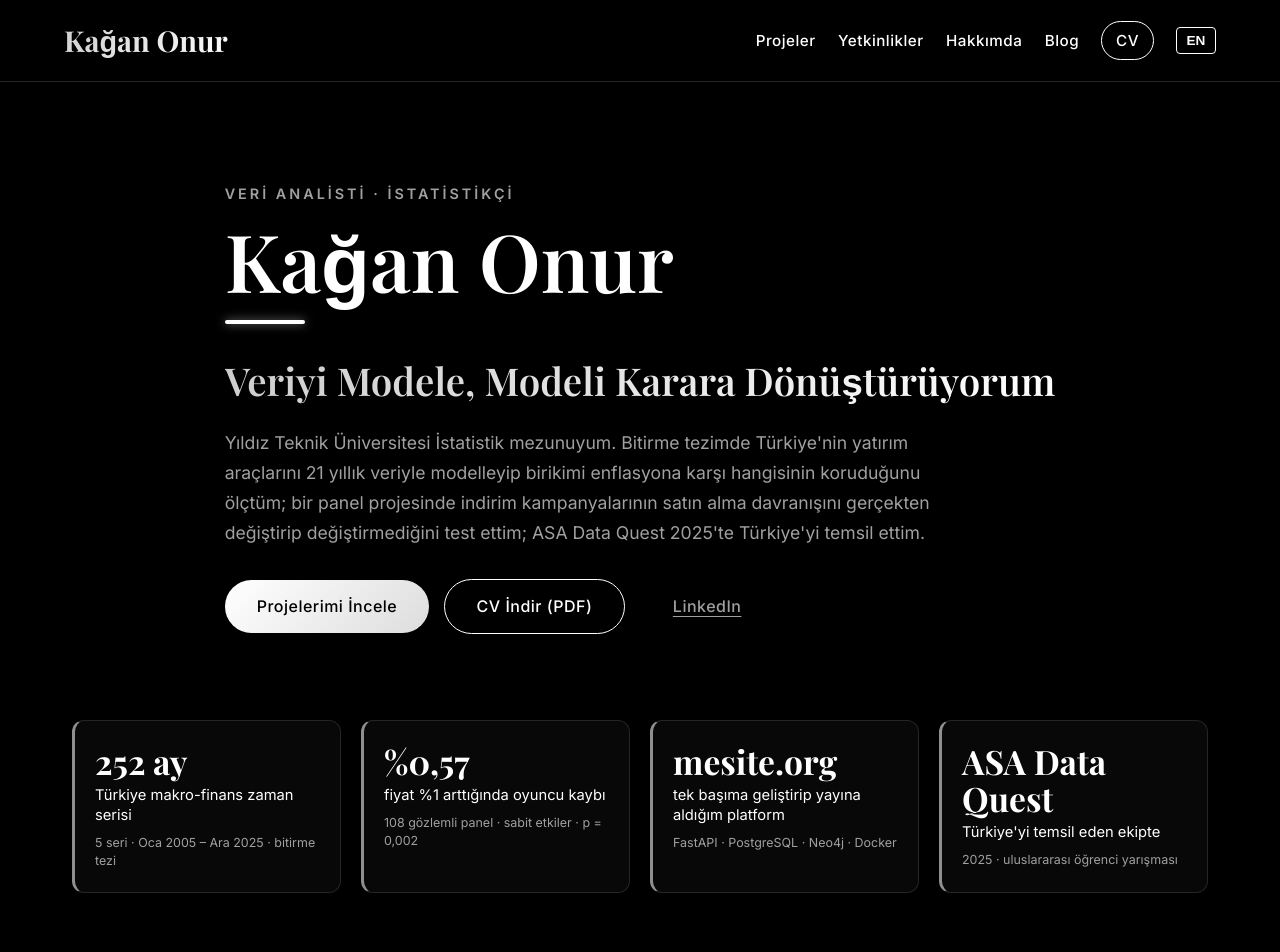
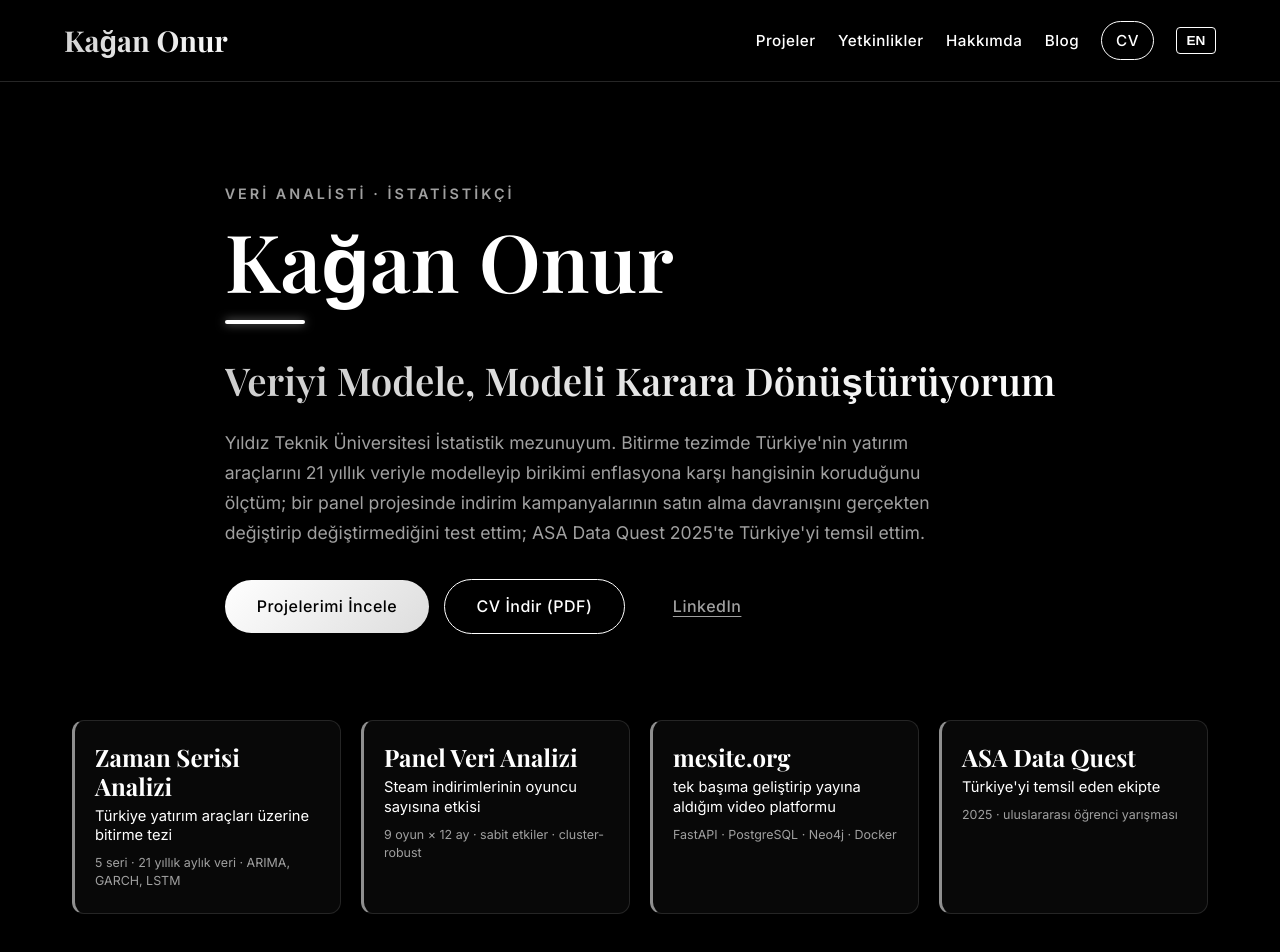
Before and after one commit to kaganonur/kaganonur.github_yeni.io, a Next.js app: page / in a window 1280 px wide. Shown: the top 952 px of the page. Built offline with nearby package versions, Linux system fonts and the light colour scheme; a web font is replaced by a local one.

Commit message:
Projeler sadelestirildi, MeSite eklendi, one cikanlar guncellendi

```diff
--- a/app/globals.css
+++ b/app/globals.css
@@ -412,9 +412,9 @@ p {
 }
 .highlight-value {
   font-family: var(--font-playfair), serif;
-  font-size: 2.1rem;
+  font-size: 1.5rem;
   font-weight: 700;
-  line-height: 1.1;
+  line-height: 1.2;
   color: var(--text-primary);
 }
 .highlight-label {
--- a/data/translations.js
+++ b/data/translations.js
@@ -23,9 +23,9 @@ export const translations = {
 
       highlightsTitle: "Öne Çıkanlar",
       highlights: [
-        { value: "252 ay", label: "Türkiye makro-finans zaman serisi", note: "5 seri · Oca 2005 – Ara 2025 · bitirme tezi" },
-        { value: "%0,57", label: "fiyat %1 arttığında oyuncu kaybı", note: "108 gözlemli panel · sabit etkiler · p = 0,002" },
-        { value: "mesite.org", label: "tek başıma geliştirip yayına aldığım platform", note: "FastAPI · PostgreSQL · Neo4j · Docker" },
+        { value: "Zaman Serisi Analizi", label: "Türkiye yatırım araçları üzerine bitirme tezi", note: "5 seri · 21 yıllık aylık veri · ARIMA, GARCH, LSTM" },
+        { value: "Panel Veri Analizi", label: "Steam indirimlerinin oyuncu sayısına etkisi", note: "9 oyun × 12 ay · sabit etkiler · cluster-robust" },
+        { value: "mesite.org", label: "tek başıma geliştirip yayına aldığım video platformu", note: "FastAPI · PostgreSQL · Neo4j · Docker" },
         { value: "ASA Data Quest", label: "Türkiye'yi temsil eden ekipte", note: "2025 · uluslararası öğrenci yarışması" }
       ],
 
@@ -172,9 +172,9 @@ export const translations = {
 
       highlightsTitle: "Highlights",
       highlights: [
-        { value: "252 months", label: "Turkish macro-financial time series", note: "5 series · Jan 2005 – Dec 2025 · thesis" },
-        { value: "0.57%", label: "player loss per 1% price increase", note: "108-observation panel · fixed effects · p = 0.002" },
-        { value: "mesite.org", label: "a platform I built and shipped alone", note: "FastAPI · PostgreSQL · Neo4j · Docker" },
+        { value: "Time Series Analysis", label: "undergraduate thesis on Turkish investment instruments", note: "5 series · 21 years of monthly data · ARIMA, GARCH, LSTM" },
+        { value: "Panel Data Analysis", label: "effect of Steam discounts on player numbers", note: "9 games × 12 months · fixed effects · cluster-robust" },
+        { value: "mesite.org", label: "a video platform I built and shipped alone", note: "FastAPI · PostgreSQL · Neo4j · Docker" },
         { value: "ASA Data Quest", label: "on the team representing Türkiye", note: "2025 · international student competition" }
       ],
 
```
Also changed, not shown: 2 other files (tests, documents, lock files or other folders).
